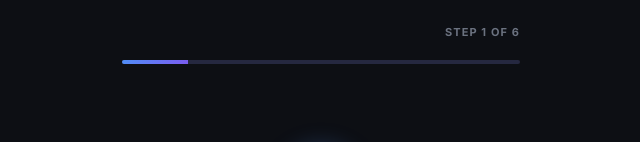
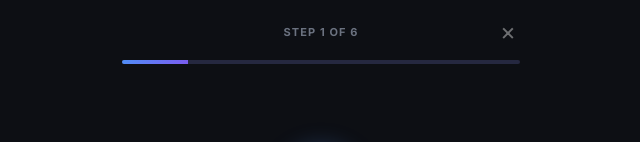
Before and after one commit to mirkomilablayev/speakzone-ui, a React (Vite) app: page / in a window 1280 px wide. Shown: the top 142 px of the page, without its empty margins (319-959 px from the left). Built offline with nearby package versions, Linux system fonts and the light colour scheme.

Commit message:
feat: add Close (X) button to onboarding to skip to main app

```diff
--- a/src/components/onboarding/OnboardingFlow.jsx
+++ b/src/components/onboarding/OnboardingFlow.jsx
@@ -351,7 +351,7 @@ export default function OnboardingFlow({ onComplete }) {
   return (
     <div className="fixed inset-0 z-[200] bg-bg flex flex-col overflow-hidden" style={{ maxWidth: 430, margin: "0 auto" }}>
       {step < 7 && (
-        <div className="p-4 flex flex-col gap-3">
+        <div className="p-4 flex flex-col gap-3 relative">
           <div className="flex items-center justify-between h-8 relative">
             <button
               onClick={prevStep}
@@ -360,7 +360,17 @@ export default function OnboardingFlow({ onComplete }) {
             >
               ←
             </button>
-            <span className="text-muted text-[11px] font-bold uppercase tracking-widest absolute right-0">Step {step} of 6</span>
+
+            {/* "X" Close Button to skip onboarding */}
+            <button
+              onClick={handleFinish}
+              className="w-10 h-10 -mr-2 flex items-center justify-center text-white/40 hover:text-white text-2xl active:scale-90 transition-all absolute right-0"
+              title="Skip Onboarding"
+            >
+              ×
+            </button>
+
+            <span className="text-muted text-[11px] font-bold uppercase tracking-widest absolute left-1/2 -translate-x-1/2">Step {step} of 6</span>
           </div>
 
           <div className="w-full h-1 bg-card-raised rounded-full overflow-hidden">
```
